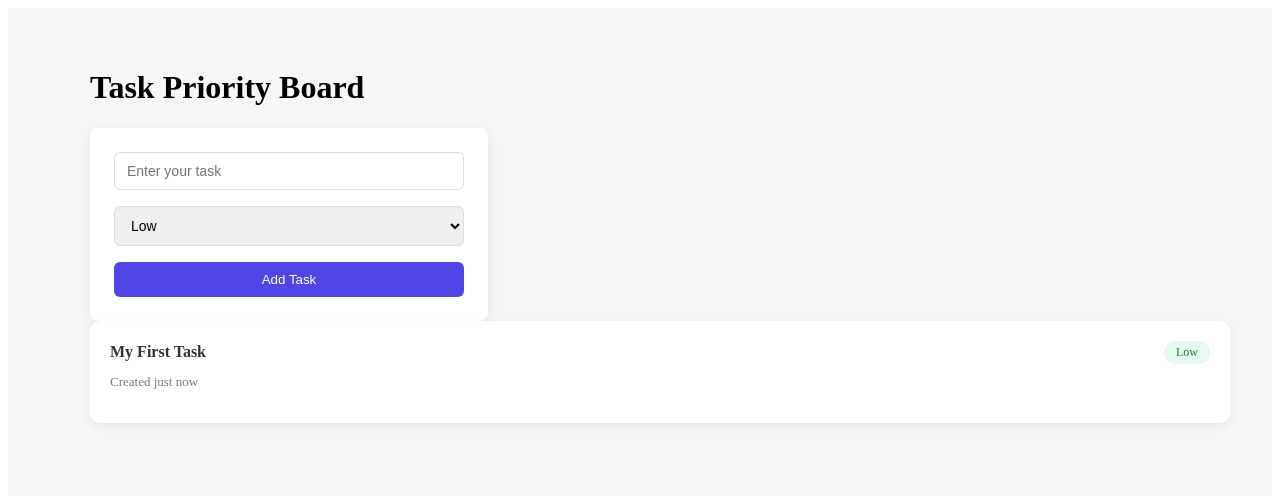
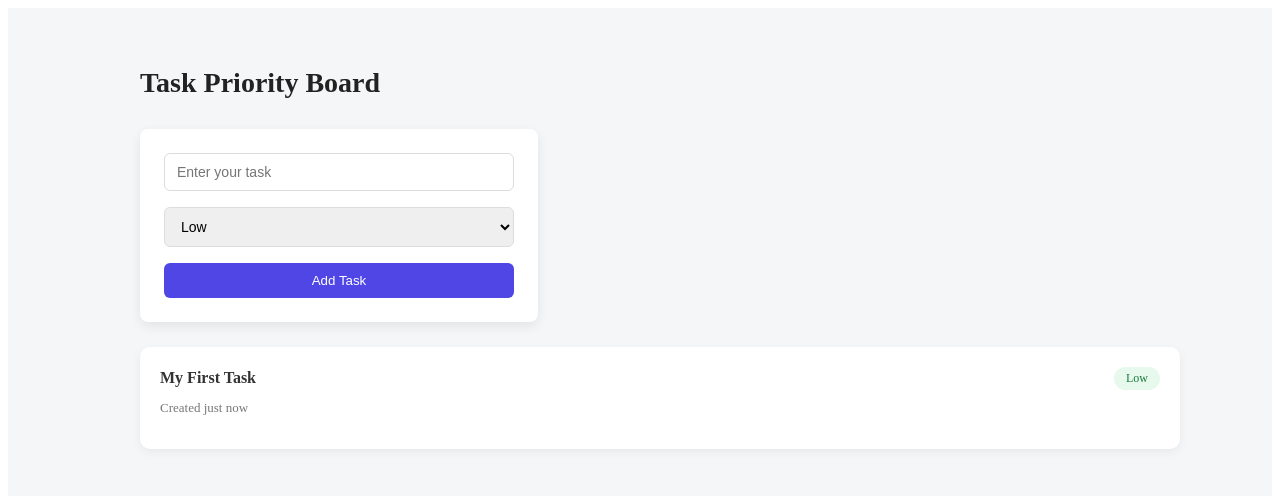
Before and after one commit to muskan-chouhan/react, a React (Vite) app in the folder 39-project-task-board/: page / in a window 1280 px wide. Shown: the top 496 px of the page. Built offline with nearby package versions, Linux system fonts and the light colour scheme.

Commit message:
add desgin in showcards

```diff
--- a/39-project-task-board/src/App.jsx
+++ b/39-project-task-board/src/App.jsx
@@ -1,32 +1,46 @@
-import { useState } from 'react'
 import TaskForm from './TaskForm'
 import ShowCard from './ShowTaskCard'
 import styled from 'styled-components'
 
-export const BoardWrapper = styled.div`
+const BoardWrapper = styled.div`
   min-height: 100vh;
   background: #f4f6f8;
   display: flex;
   justify-content: center;
 `;
 
-export const Container = styled.div`
+const Container = styled.div`
   width: 100%;
-  max-width: 1100px;
+  max-width: 1000px;
   padding: 40px 20px;
+`;
+
+const Heading = styled.h1`
+  font-size: 28px;
+  font-weight: 600;
+  margin-bottom: 30px;
+  color: #222;
+`;
+
+const Content = styled.div`
+  display: flex;
+  flex-direction: column;
+  gap: 25px;
 `;
 
 function App() {
   return (
-    <>
-      <BoardWrapper>
-        <Container>
-        <h1>Task Priority Board</h1>
-        <TaskForm/>
-        <ShowCard/>
-        </Container>
-      </BoardWrapper>
-    </>
+    <BoardWrapper>
+      <Container>
+        <Heading>Task Priority Board</Heading>
+
+        <Content>
+          <TaskForm />
+          <ShowCard />
+        </Content>
+
+      </Container>
+    </BoardWrapper>
   )
 }
 
```
